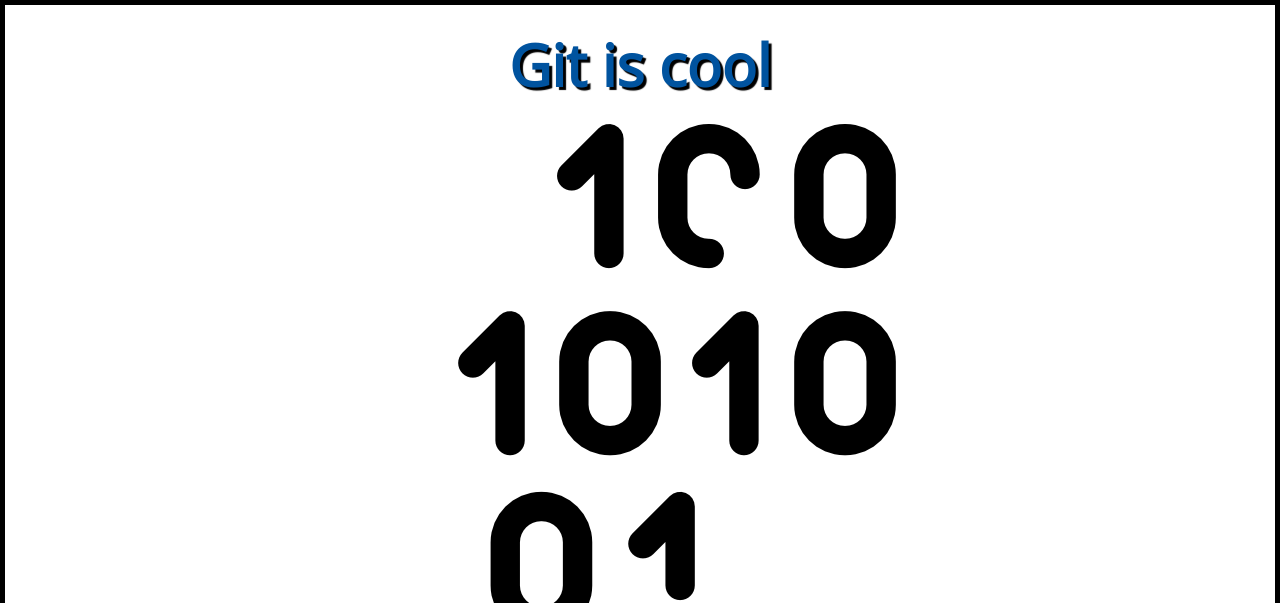
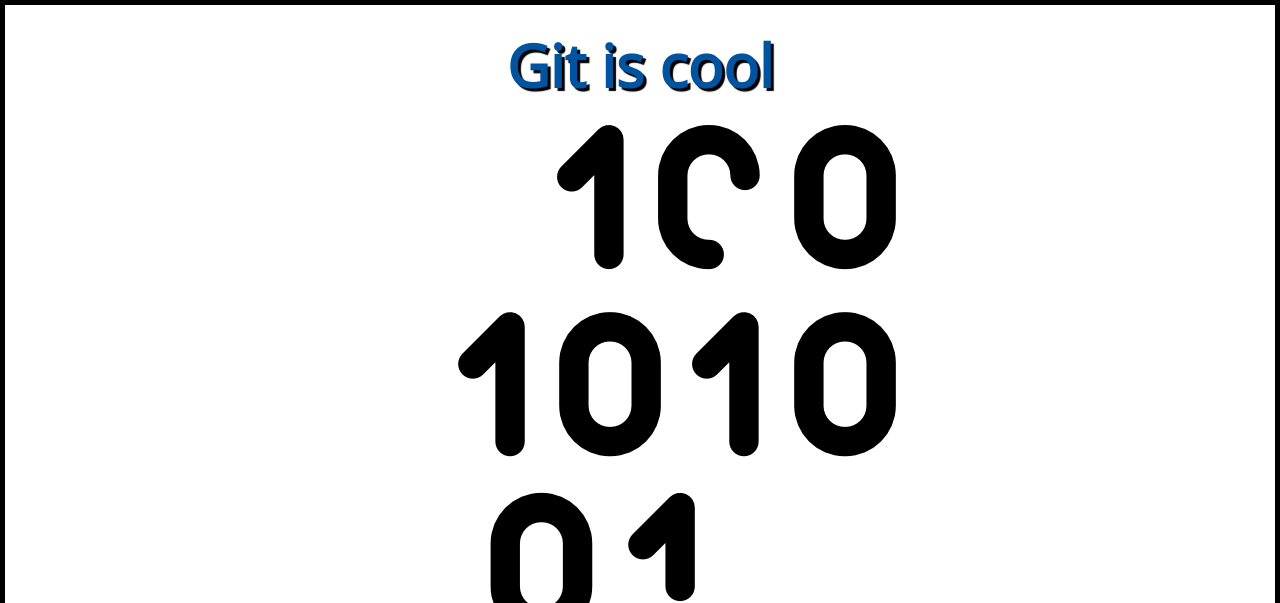
Before and after one commit to Kulminate/For-education, a plain HTML site: page index.html in a window 1280 px wide. Shown: the top 603 px of the page. Drawn offline with nearby package versions, Linux system fonts and the light colour scheme.

Commit message:
styles change7

```diff
--- a/styles/style.css
+++ b/styles/style.css
@@ -5,7 +5,7 @@
 
 
 h1 {
-  font-size: 58px;
+  font-size: 59px;
   text-align: center;
   color: red;
 }
```
